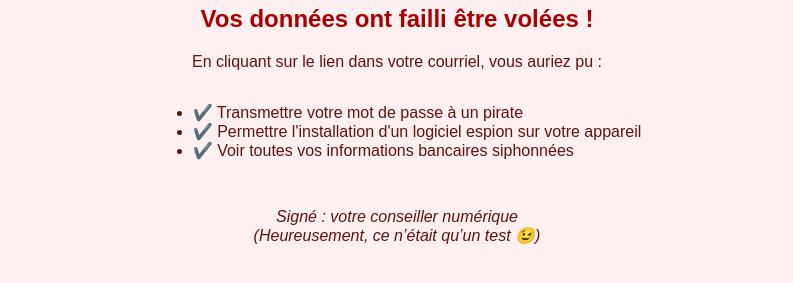
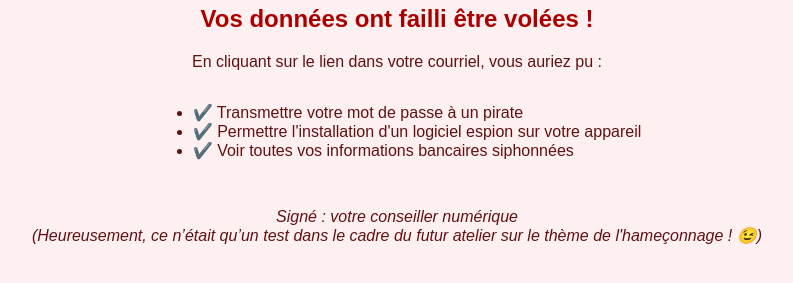
Before and after one commit to YohannPH/Testpedagogique, a plain HTML site: page index.html in a window 1280 px wide. Shown: the part 117-400 px from the top of the page, without its empty margins (243-1036 px from the left). Drawn offline with Linux system fonts and the light colour scheme.

Commit message:
Update index.html

```diff
--- a/index.html
+++ b/index.html
@@ -46,7 +46,7 @@
   </ul>
   <p class="signature">
     Signé : votre conseiller numérique<br>
-    (Heureusement, ce n’était qu’un test 😉)
+    (Heureusement, ce n’était qu’un test dans le cadre du futur atelier sur le thème de l'hameçonnage ! 😉)
   </p>
 </body>
 </html>
```
